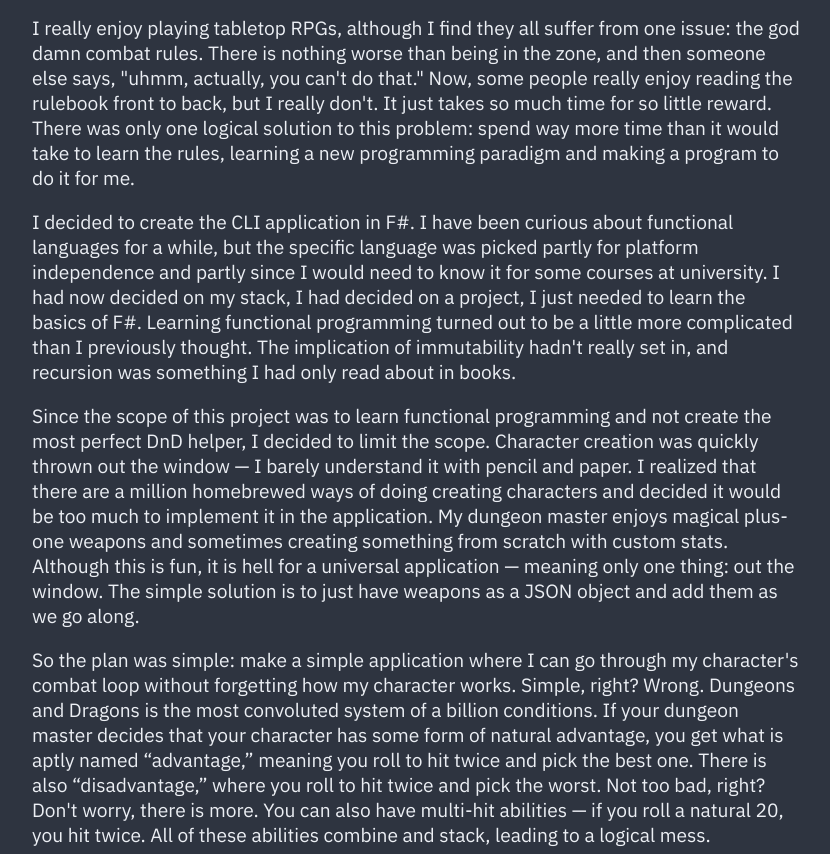
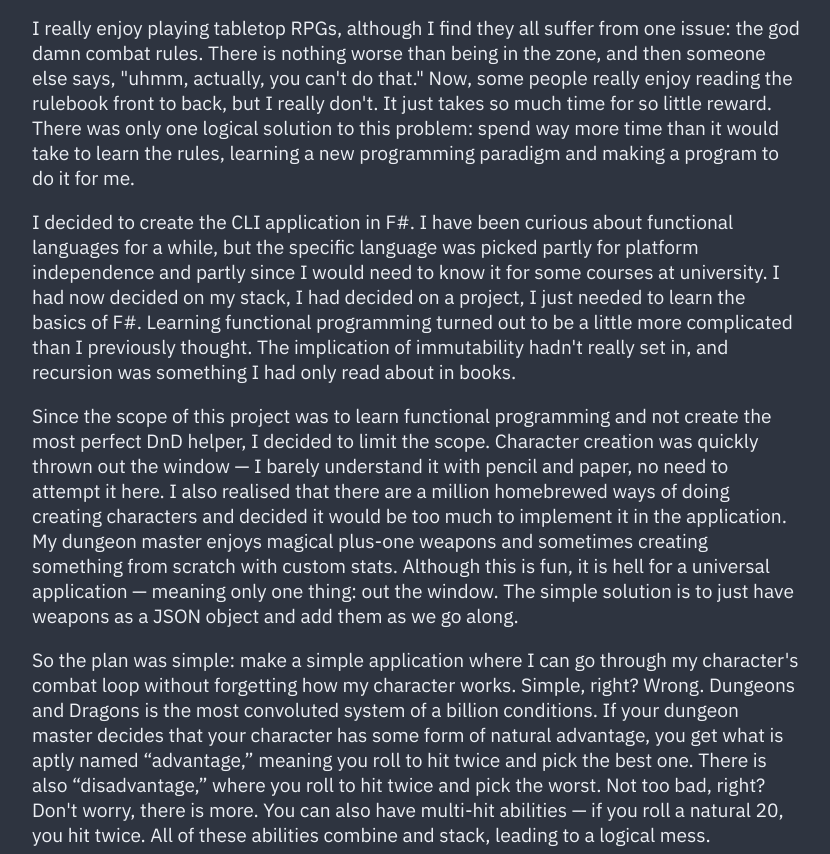
Before and after one commit to Sebastian-Francis-Taylor/website, a plain HTML site: page projects/dnd-helper.html in a window 1280 px wide. Shown: the part 243-1097 px from the top of the page, without its empty margins (224-1054 px from the left). Drawn offline with Linux system fonts and the light colour scheme; files whose address does not match are found by name; a web font is replaced by a local one.

Commit message:
fixed some typos

```diff
--- a/projects/dnd-helper.html
+++ b/projects/dnd-helper.html
@@ -58,12 +58,13 @@
         <p> Since the scope of this project was to learn functional programming and not
             create the most perfect DnD helper, I decided to limit the scope. Character
             creation was quickly thrown out the window — I barely understand it with pencil
-            and paper. I realized that there are a million homebrewed ways of doing creating
-            characters and decided it would be too much to implement it in the application. My
-            dungeon master enjoys magical plus-one weapons and sometimes creating something from
-            scratch with custom stats. Although this is fun, it is hell for a universal application
-            — meaning only one thing: out the window. The simple solution is to just have
-            weapons as a JSON object and add them as we go along. </p>
+            and paper, no need to attempt it here. I also realised that there are a million
+            homebrewed ways of doing creating characters and decided it would be too much
+            to implement it in the application. My dungeon master enjoys magical
+            plus-one weapons and sometimes creating something from scratch with custom stats.
+            Although this is fun, it is hell for a universal application — meaning only one
+            thing: out the window. The simple solution is to just have weapons as a JSON
+            object and add them as we go along. </p>
 
         <p> So the plan was simple: make a simple application where I can go through my
             character's combat loop without forgetting how my character works. Simple,
```
